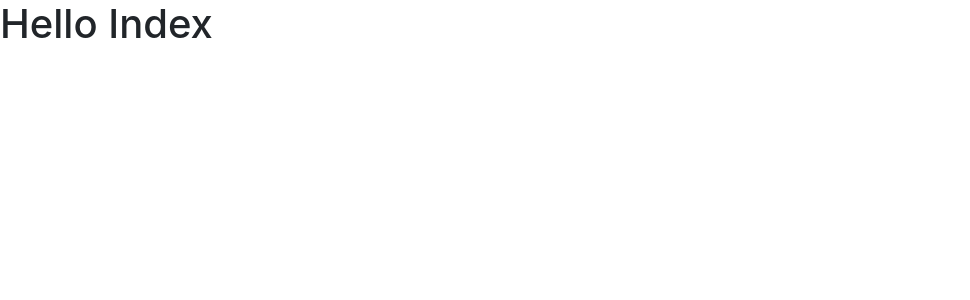
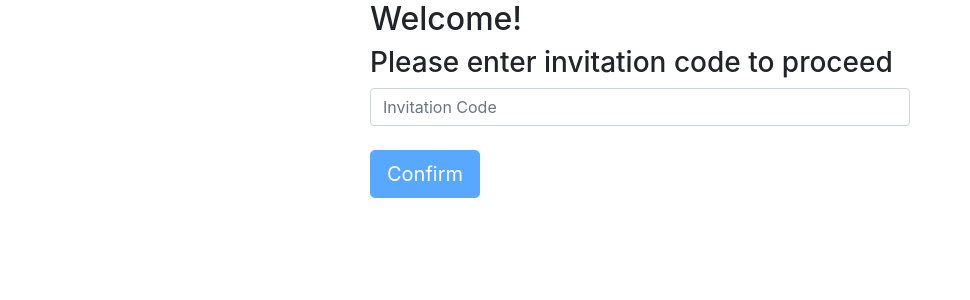
Before and after one commit to fafadiatech/ridlr, a React (Create React App) app in the folder webapp/ridlr/frontend/ridlr/: page / in a window 1280 px wide. Shown: the top 300 px of the page, without its empty margins (0-970 px from the left). Built offline with nearby package versions, Linux system fonts and the light colour scheme.

Commit message:
reactored code to keep track of state

```diff
--- a/webapp/ridlr/frontend/ridlr/src/App.js
+++ b/webapp/ridlr/frontend/ridlr/src/App.js
@@ -13,7 +13,7 @@ class App extends React.Component {
       <BrowserRouter>
         <Switch>
           <Route path="/" component={Home} exact/>
-          <Route path="/quiz" component={Quiz}/>
+          <Route path="/quiz/:id" component={Quiz}/>
           <Route path="/summary" component={Summary}/>
           <Route component={Error}/>
         </Switch>
--- a/webapp/ridlr/frontend/ridlr/src/Home.js
+++ b/webapp/ridlr/frontend/ridlr/src/Home.js
@@ -1,12 +1,45 @@
 import React from 'react';
+import {Input, Container, Row, Col, Button} from 'reactstrap';
 
 class Home extends React.Component {
+  constructor(props) {
+    super(props);
+    this.state = {
+      invitationCode: "",
+      canRedirect: false,
+    };
+  }
+
+  handleInvitationCode = (e) => {
+    this.setState({invitationCode: e.target.value});
+  }
+
+  handleConfirmClick = () => {
+    this.setState({canRedirect: true});
+  }
+
   render() {
+    // Check if we need to redirect?
+    if(this.state.canRedirect){
+      this.props.history.push(`/quiz/${this.state.invitationCode}`);
+    }
+
+    // Render current view
     return (
       <div className="Home">
-        <h1>Hello Index</h1>
+        <Container>
+          <Row>
+            <Col sm="12" md={{ size: 6, offset: 3 }}>
+              <h2>Welcome!</h2>
+              <h3>Please enter invitation code to proceed</h3>
+              <Input type="text" name="invitation-code" id="invitation-code" placeholder="Invitation Code" onChange={(e) => {this.handleInvitationCode(e)}}/><br/>
+            </Col>
+            <Col sm="12" md={{ size: 6, offset: 3 }}>
+              <Button color="primary" size="lg" disabled={this.state.invitationCode === ""} onClick={this.handleConfirmClick}>Confirm</Button>{' '}
+            </Col>
+          </Row>
+        </Container>
       </div>
-
     );
   }
 }
--- a/webapp/ridlr/frontend/ridlr/src/Quiz.js
+++ b/webapp/ridlr/frontend/ridlr/src/Quiz.js
@@ -98,7 +98,10 @@ class Quiz extends React.Component {
     }.bind(this), 2000);
   }
   fetchQuestions = () => {
-    getRequest("http://localhost:8001/api/v1/questions/?invitation_code=12345", this.doneFetchingQuestions);
+    var invitationCode = this.props.match.params.id;
+    var url = `http://localhost:8001/api/v1/questions/?invitation_code=${invitationCode}`;
+    console.log(`URL:${url}`);
+    getRequest(url, this.doneFetchingQuestions);
   }
 
   calculateProgress = () => {
@@ -110,11 +113,10 @@ class Quiz extends React.Component {
   }
 
   componentDidMount(){
-    this.fetchQuestions()
+    this.fetchQuestions();
   }
 
   render() {
-
     // Redirect to summary once done
     if(this.state.isCompleted){
       return(<Redirect to="/summary" />);
@@ -126,14 +128,14 @@ class Quiz extends React.Component {
         <Progress striped value={this.state.progress}>{this.state.progress}%</Progress>
         <Navbar color="light" light expand="md">
                 <NavbarBrand href="/">
-                  Ridlr{' ' + this.state.quizName}
+                  Ridlr{' ' + this.state.invitationCode},{' ' + this.state.quizName}
                 </NavbarBrand>
                 <NavbarToggler onClick={this.toggle} />
                 <Collapse isOpen={this.state.isOpen} navbar>
                   <Nav className="mr-auto" navbar>
                   </Nav>
                   <NavbarText>
-                    ({this.state.questionIndex+1} of {this.state.questions.length}),
+                    Questions: ({this.state.questionIndex+1} of {this.state.questions.length}),
                     Time Left:{' '}
                     <Countdown date={Date.now() + (1000 * this.state.timer * 60)}>
                       <Completionist />
```
